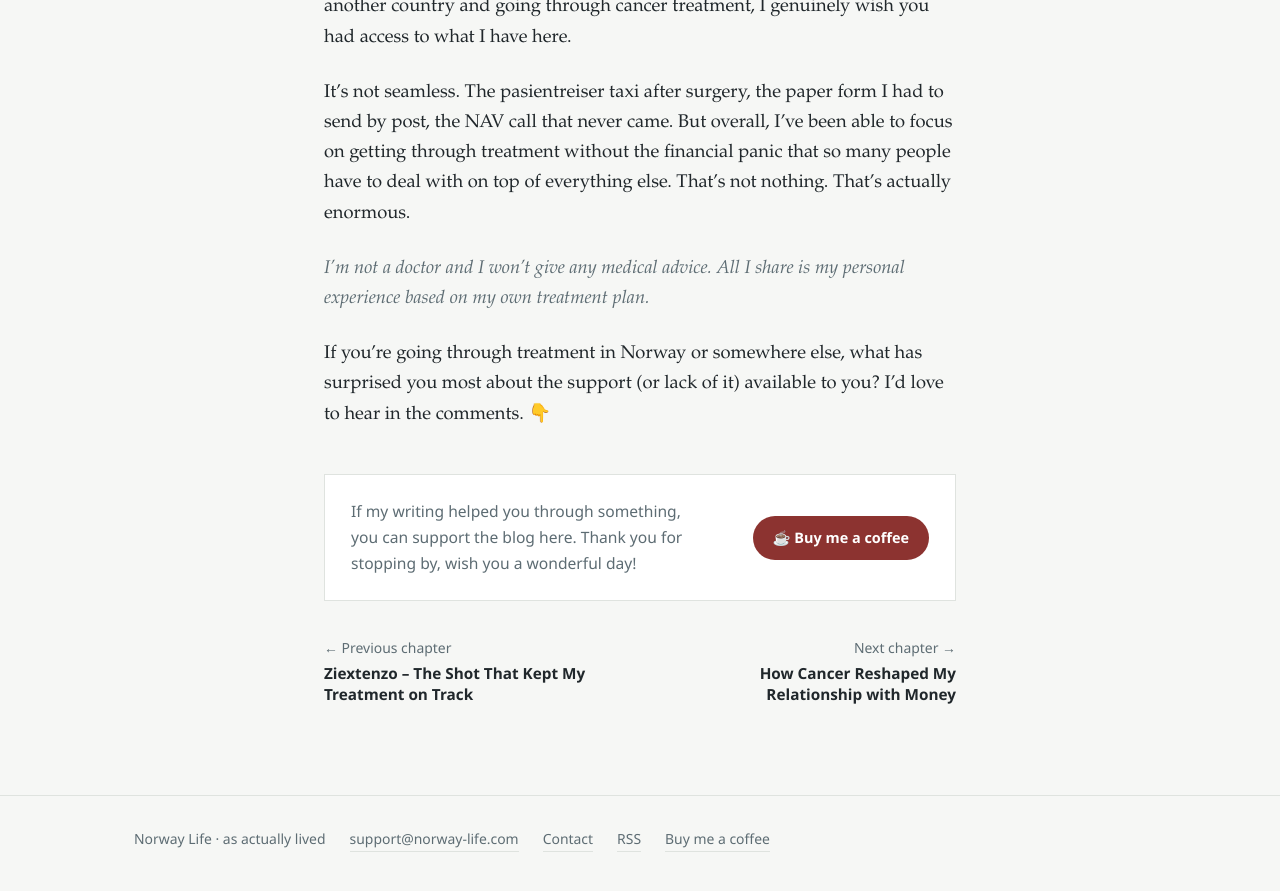
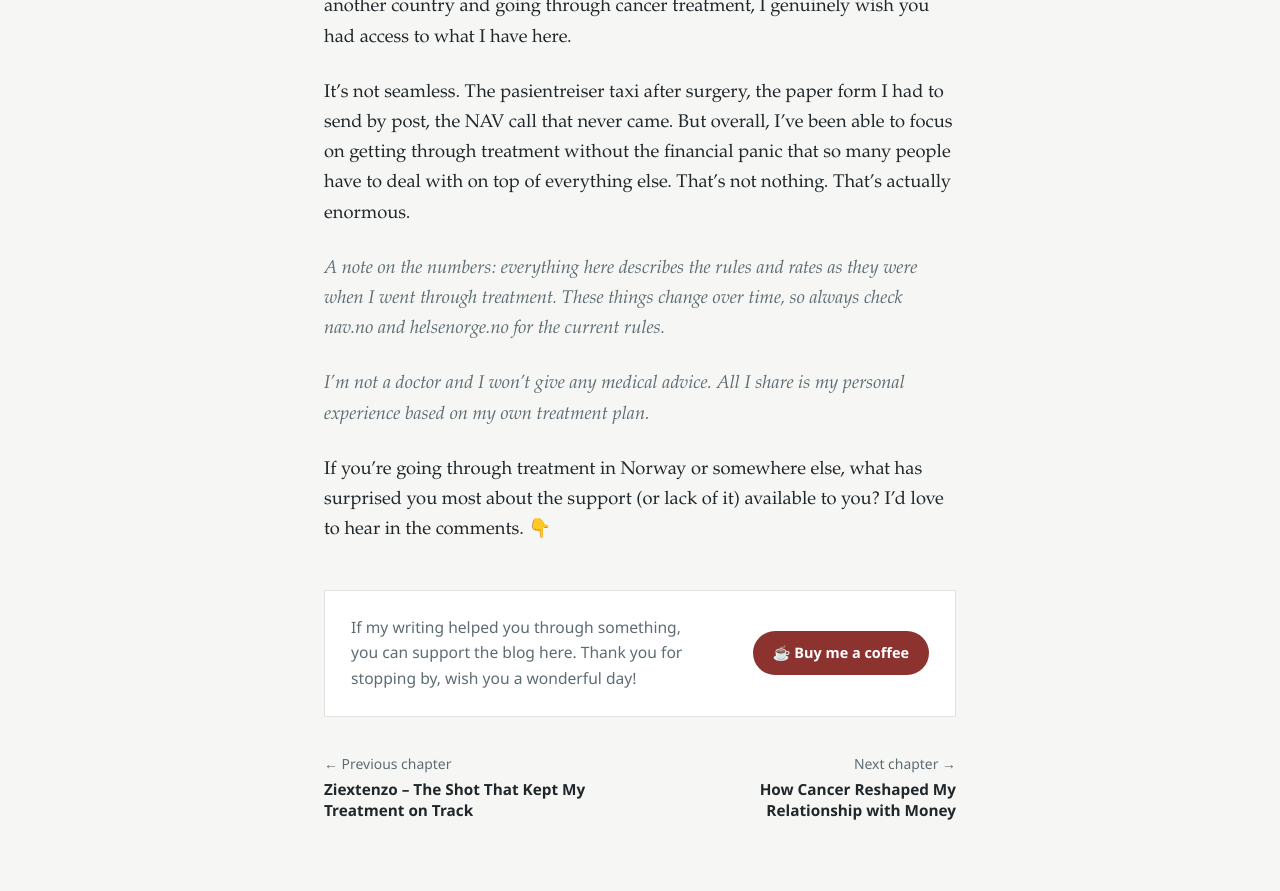
Before and after one commit to phuongnhu/norway-life-site, a Jekyll site: the page built from _posts/2026-04-16-cancer-treatment-in-norway-all-the-financial-support-i-got.html, in a window 1280 px wide and 900 px high, scrolled down 6341 px. Shown: the top 891 px of the window. Built offline with Jekyll 4.4.1, drawn with Linux system fonts in a browser that asks for light colours.

Commit message:
Add rules-may-change disclaimer to financial support post
Co-Authored-By: Claude Fable 5 <noreply@anthropic.com>

```diff
--- a/_posts/2026-04-16-cancer-treatment-in-norway-all-the-financial-support-i-got.html
+++ b/_posts/2026-04-16-cancer-treatment-in-norway-all-the-financial-support-i-got.html
@@ -180,6 +180,10 @@ Note: this post focuses on financial and practical support. There&#8217;s a whol
 
 
 
+<p class="wp-block-paragraph"><em>A note on the numbers: everything here describes the rules and rates as they were when I went through treatment. These things change over time, so always check nav.no and helsenorge.no for the current rules.</em></p>
+
+
+
 <p class="wp-block-paragraph"><em>I&#8217;m not a doctor and I won&#8217;t give any medical advice. All I share is my personal experience based on my own treatment plan.</em></p>
 
 
```
